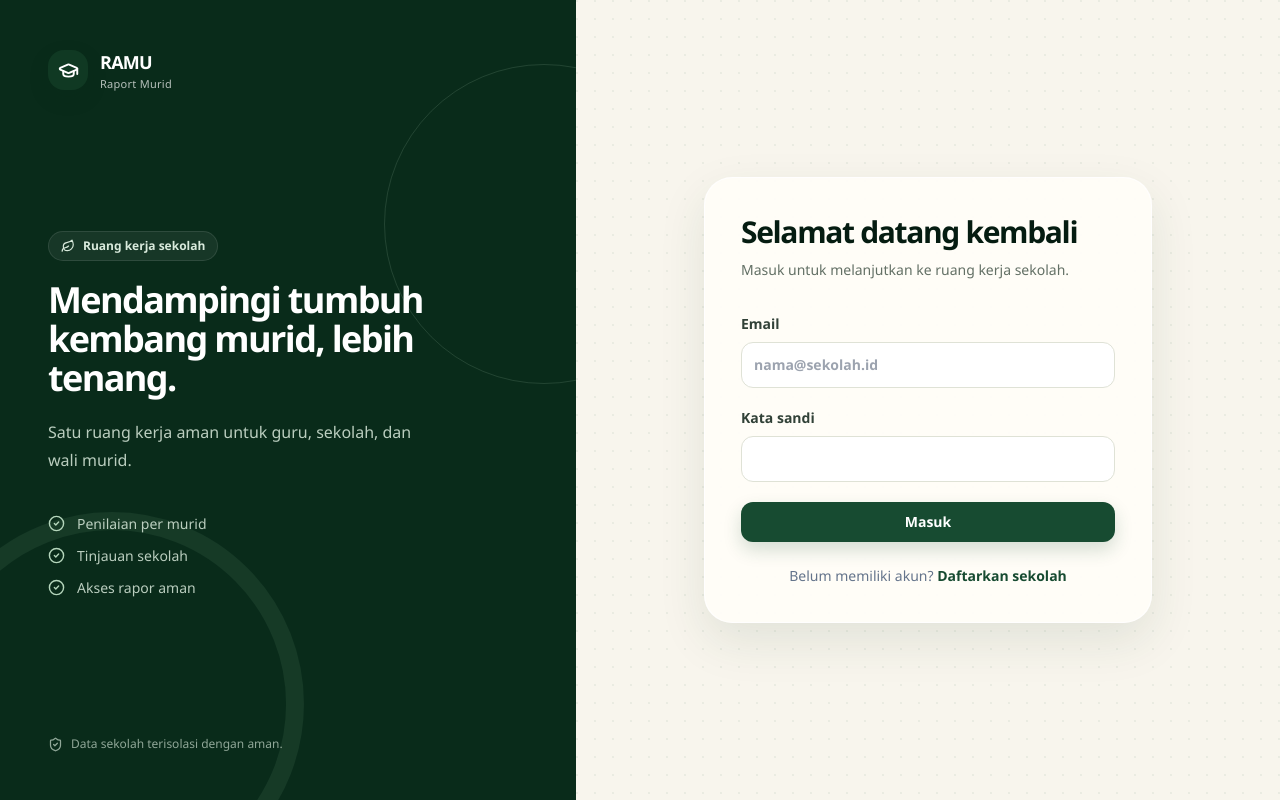
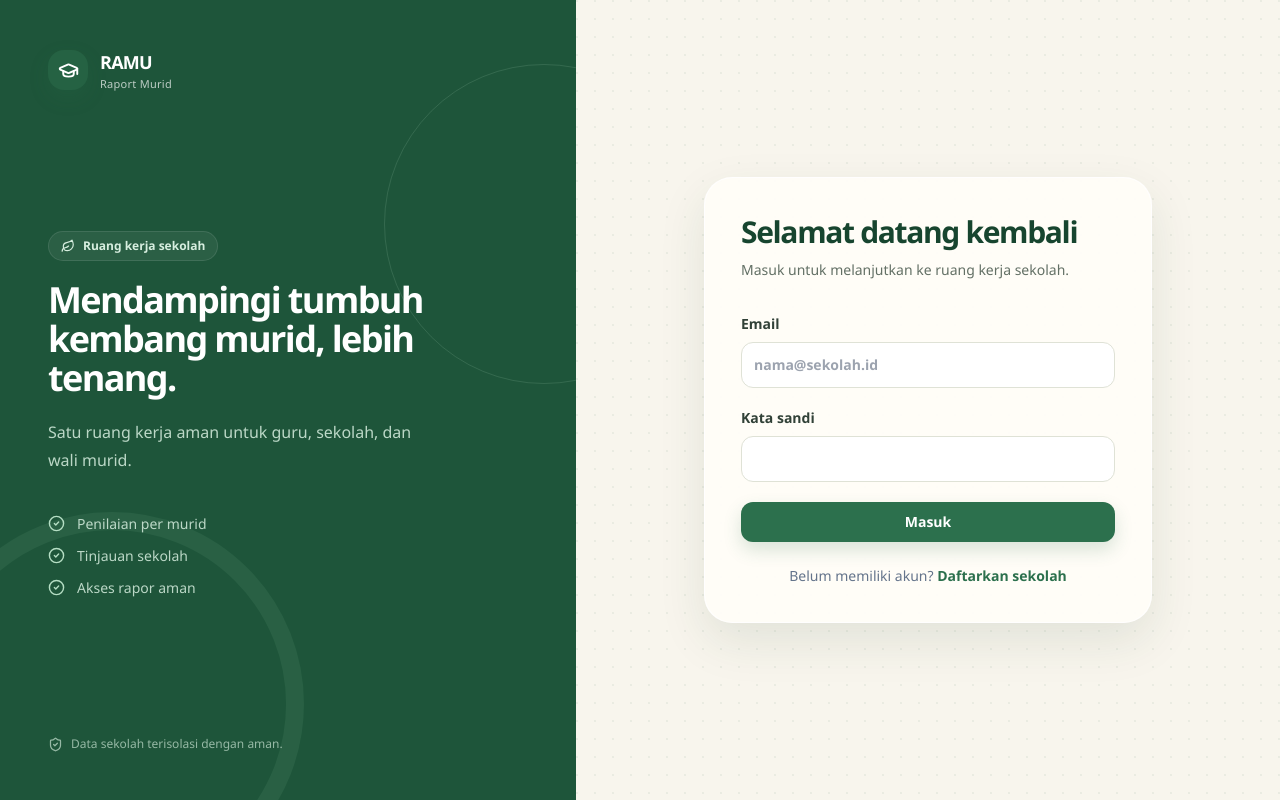
Before and after one commit to SinchanGM24/Ramu, a Next.js app in the folder frontend/: page /login in a window 1280 px wide. Built offline with nearby package versions, Linux system fonts and the light colour scheme; no server answers.

Commit message:
feat(ui): unify brighter forest palette

```diff
--- a/frontend/src/app/globals.css
+++ b/frontend/src/app/globals.css
@@ -8,8 +8,8 @@
 	--ramu-ink: #17251b;
 	--ramu-muted: #647066;
 	--ramu-line: #e5e7dd;
-	--ramu-forest: #174b31;
-	--ramu-forest-deep: #092b1a;
+	--ramu-forest: #2c704d;
+	--ramu-forest-deep: #1e553a;
 }
 
 * {
@@ -48,7 +48,7 @@ textarea {
 
 ::selection {
 	color: white;
-	background: #245f3f;
+	background: #337a51;
 }
 
 .ramu-surface-pattern {
--- a/frontend/src/components/layout/desktop-sidebar.tsx
+++ b/frontend/src/components/layout/desktop-sidebar.tsx
@@ -40,7 +40,7 @@ export function DesktopSidebar() {
 	}
 
 	return (
-		<aside className="ramu-sidebar fixed inset-y-0 left-0 z-30 hidden w-72 flex-col overflow-hidden bg-[#2c704d] px-4 py-5 text-brand-50 shadow-[12px_0_36px_rgba(23,75,49,0.12)] lg:flex">
+		<aside className="ramu-sidebar fixed inset-y-0 left-0 z-30 hidden w-72 flex-col overflow-hidden bg-brand-700 px-4 py-5 text-brand-50 shadow-[12px_0_36px_rgba(44,112,77,0.12)] lg:flex">
 			<div
 				aria-hidden="true"
 				className="pointer-events-none absolute -bottom-24 -left-24 size-72 rounded-full border border-brand-100/25"
--- a/frontend/src/components/shared/brand-mark.tsx
+++ b/frontend/src/components/shared/brand-mark.tsx
@@ -10,7 +10,7 @@ export function BrandMark({
 }) {
 	return (
 		<div className={cn("flex items-center gap-3", className)}>
-			<span className="grid size-10 place-items-center rounded-2xl bg-brand-800 text-white shadow-[0_8px_20px_rgba(9,43,26,0.16)]">
+			<span className="grid size-10 place-items-center rounded-2xl bg-brand-800 text-white shadow-[0_8px_20px_rgba(44,112,77,0.16)]">
 				<GraduationCap size={21} strokeWidth={2.2} />
 			</span>
 			{compact ? null : (
--- a/frontend/src/components/ui/button.tsx
+++ b/frontend/src/components/ui/button.tsx
@@ -10,7 +10,7 @@ export const Button = forwardRef<HTMLButtonElement, Props>(
 			className={cn(
 				"inline-flex min-h-10 items-center justify-center gap-2 whitespace-nowrap rounded-xl px-4 text-sm font-semibold transition duration-200 active:scale-[0.98] focus:outline-none focus:ring-2 focus:ring-brand-500 focus:ring-offset-2 focus:ring-offset-[#f8f5ed] disabled:cursor-not-allowed disabled:opacity-50",
 				{
-					"bg-brand-700 text-white shadow-[0_8px_18px_rgba(23,75,49,0.18)] hover:-translate-y-0.5 hover:bg-brand-800 hover:shadow-[0_12px_24px_rgba(23,75,49,0.22)]":
+					"bg-brand-700 text-white shadow-[0_8px_18px_rgba(44,112,77,0.18)] hover:-translate-y-0.5 hover:bg-brand-800 hover:shadow-[0_12px_24px_rgba(44,112,77,0.22)]":
 						variant === "primary",
 					"border border-brand-100 bg-white text-brand-700 hover:border-brand-200 hover:bg-brand-50":
 						variant === "secondary",
--- a/frontend/tailwind.config.ts
+++ b/frontend/tailwind.config.ts
@@ -6,17 +6,17 @@ const config: Config = {
 		extend: {
 			colors: {
 				brand: {
-					50: "#edf6ef",
-					100: "#d9eadc",
-					200: "#b5d6bc",
-					300: "#87ba94",
-					400: "#5c9870",
-					500: "#387953",
-					600: "#245f3f",
-					700: "#174b31",
-					800: "#103923",
-					900: "#092b1a",
-					950: "#051c11",
+					50: "#eef8f2",
+					100: "#d7eedf",
+					200: "#b5dec4",
+					300: "#8bc7a1",
+					400: "#62a97a",
+					500: "#448d62",
+					600: "#337a51",
+					700: "#2c704d",
+					800: "#256243",
+					900: "#1e553a",
+					950: "#17452f",
 				},
 			},
 			boxShadow: {
```
Also changed, not shown: 1 other file (tests, documents, lock files or other folders).
